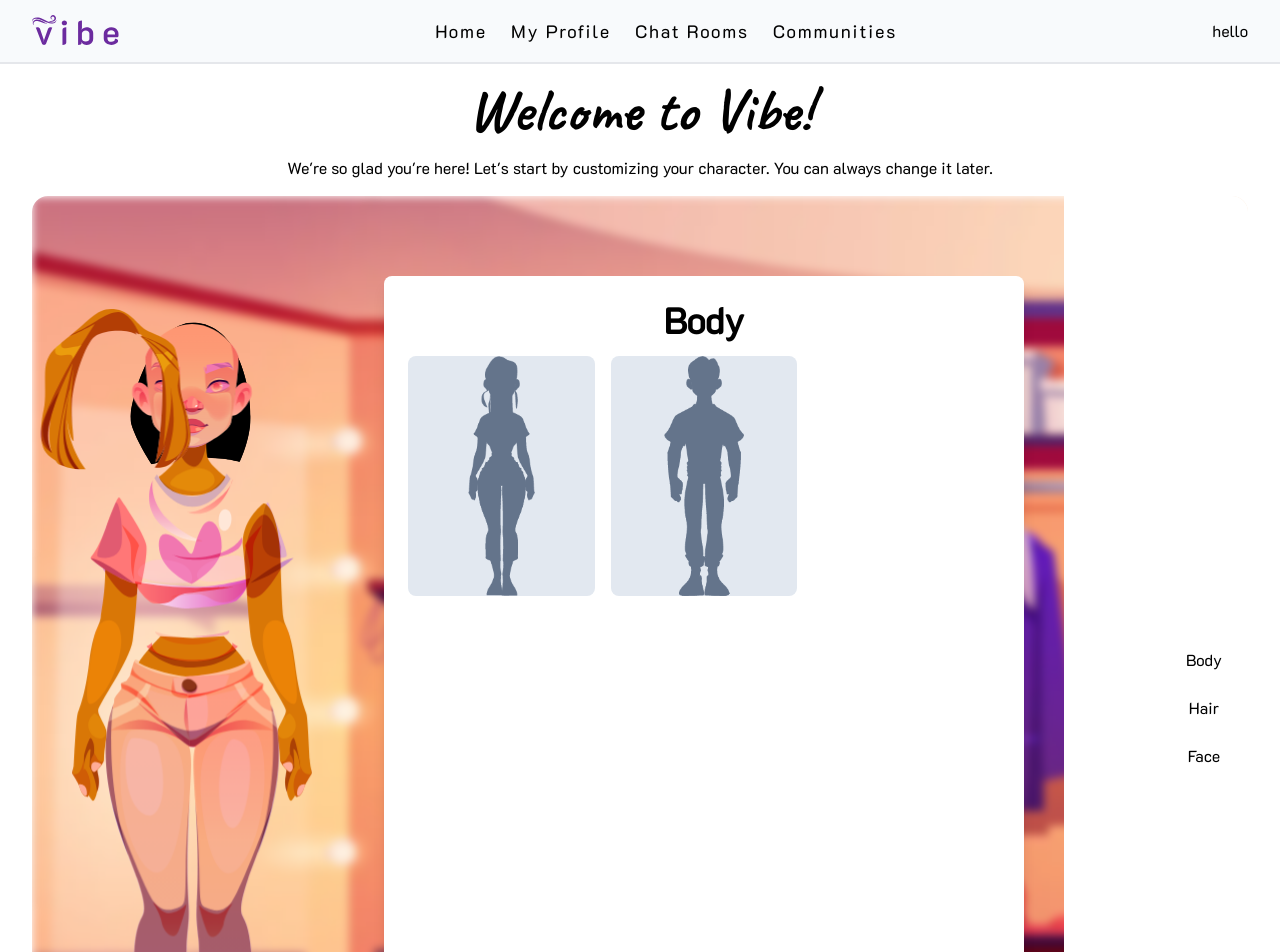
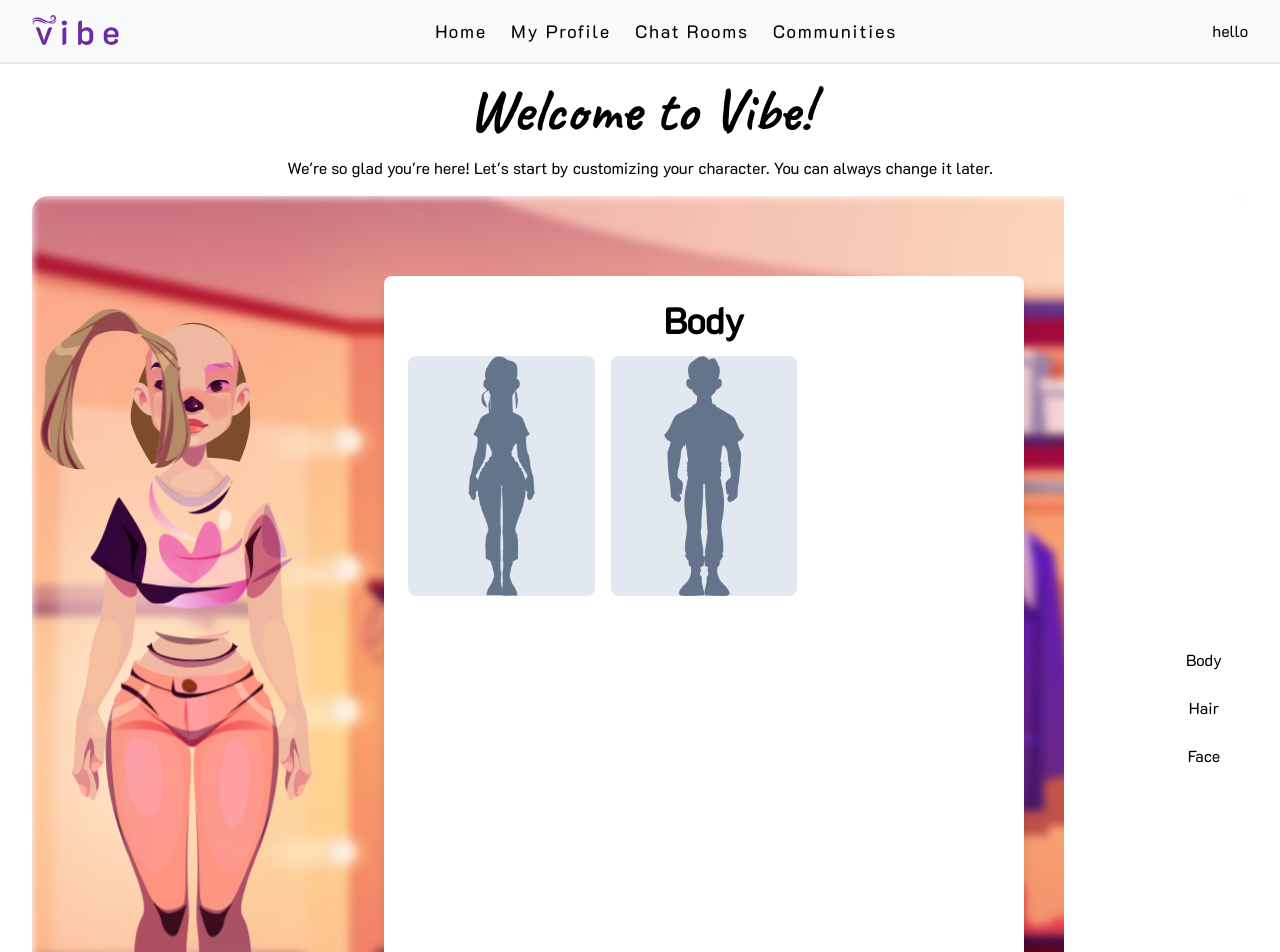
Before and after one commit to anthonytoumaibrahim/vibe, a Next.js app in the folder frontend/: page /boarding in a window 1280 px wide. Shown: the top 952 px of the page. Built offline with nearby package versions, Linux system fonts and the light colour scheme.

Commit message:
Add Fill Color to 2D Parts

```diff
--- a/frontend/app/(user)/2d_components/Part.tsx
+++ b/frontend/app/(user)/2d_components/Part.tsx
@@ -9,11 +9,13 @@ interface PartProps {
   className?: string;
   absolute?: boolean;
   center?: boolean;
+  fill?: string;
 }
 
 const Part = ({
   id,
   className = "",
+  fill,
   type,
   absolute = false,
   center = false,
@@ -40,9 +42,10 @@ const Part = ({
         width={width}
         height={height}
         style={jsonData}
+        fill={fill}
         className={`${absolute || center ? "absolute" : ""} ${
           center ? "left-1/2 -translate-x-1/2" : ""
-        } ${className} fill-amber-600`}
+        } ${className}`}
       />
       {parts?.map((part: Record<string, any>, index: number) => {
         const { width, center, postfix, ...jsonData } = part;
@@ -54,7 +57,10 @@ const Part = ({
             key={index}
             width={width}
             style={jsonData}
-            className={`${center ? "left-1/2 -translate-x-1/2 fill-amber-600" : ""}`}
+            fill={fill}
+            className={`${
+              center ? "left-1/2 -translate-x-1/2" : ""
+            }`}
           />
         );
       })}
--- a/frontend/app/(user)/boarding/components/Character.tsx
+++ b/frontend/app/(user)/boarding/components/Character.tsx
@@ -5,13 +5,13 @@ import Part from "../../2d_components/Part";
 const Character = ({ body = 1, hair = 1 }: { body: number; hair: number }) => {
   return (
     <>
-      <Part type="hair" center={true} id={hair} />
-      <Part type="face" id={1} center={true} />
+      <Part type="hair" center={true} id={hair} fill="#b38b67" />
+      <Part type="face" id={1} center={true} fill="#f0b8a0" />
       <Part type="eyebrow" id={5} center={true} />
       <Part type="eye" center={true} id={5} />
       <Part type="nose" center={true} id={3} />
       <Part type="mouth" center={true} id={6} />
-      <Part type="body" id={body} />
+      <Part type="body" id={body} fill="#f0b8a0" />
     </>
   );
 };
```
Also changed, not shown: frontend/app/(user)/2d/face/face1.svg.
